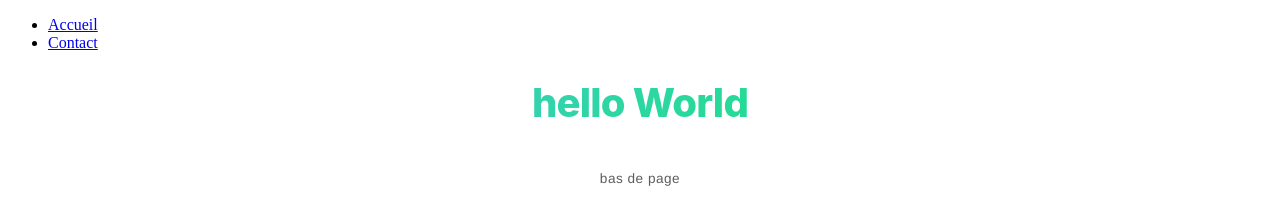
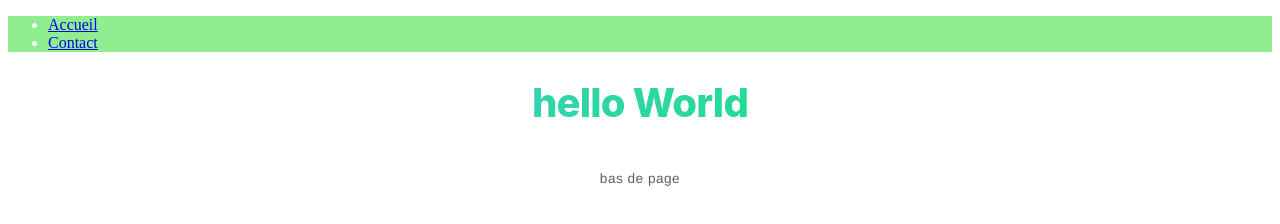
Before and after one commit to uzer0ne/Tp-git-charles, a plain HTML site: page index.html in a window 1280 px wide. Drawn offline with Linux system fonts and the light colour scheme.

Commit message:
Ajout de la classe menu (vert pâle et texte blanc)

```diff
--- a/css/lingne.css
+++ b/css/lingne.css
@@ -16,6 +16,7 @@ h1 {
   line-height: 1.2;
   margin-bottom: 1.5rem;
 }
+
 .footer {
   font-family: 'Helvetica Neue', Arial, sans-serif;
   font-size: 0.85rem;      /* Taille plus petite que le texte principal (environ 13-14px) */
@@ -25,3 +26,5 @@ h1 {
   letter-spacing: 0.5px;   /* Améliore la lisibilité des petites polices */
   opacity: 0.8;            /* Optionnel : adoucit encore la couleur */
 }
+
+.menu { background-color: lightgreen; color: white; }
--- a/index.html
+++ b/index.html
@@ -8,7 +8,7 @@
 </head>
 <body>
       <!-- Menu de navigation -->
-    <nav aria-label="Menu principal">
+    <nav aria-label="Menu principal" class="menu">
         <ul>
             <li><a href="index.html" aria-current="page">Accueil</a></li>
             <li><a href="contact.html">Contact</a></li>
```
